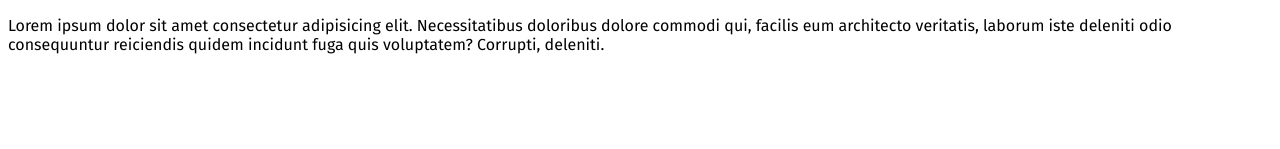
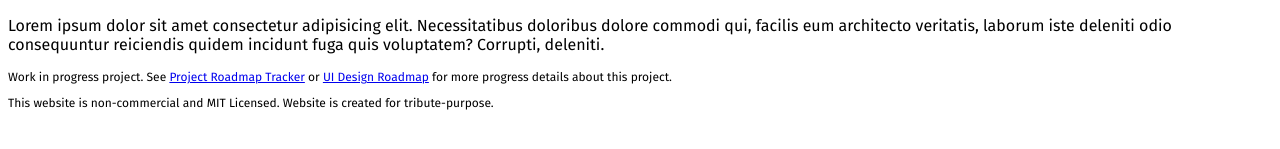
Before and after one commit to vrtpro/evelyn, a Vue app: page / in a window 1280 px wide. Shown: the part 537-686 px from the top of the page. Built offline with nearby package versions, Linux system fonts and the light colour scheme.

Commit message:
feat: specify additional notes
Add some text that defining if this web & project is non-commercial, mit
licensed, and created for tribute-purpose

```diff
--- a/src/pages/Home.vue
+++ b/src/pages/Home.vue
@@ -32,6 +32,15 @@
             quis voluptatem? Corrupti, deleniti.
         </p>
     </div>
+    <p class="fira-sans wip">
+        Work in progress project. See
+        <a href="https://github.com/gifaldyazkaa/evelyn/projects/1" target="_blank">Project Roadmap Tracker</a> or
+        <a href="https://github.com/gifaldyazkaa/evelyn/projects/2" target="_blank">UI Design Roadmap</a> for more
+        progress details about this project.
+    </p>
+    <p class="fira-sans wip mb-3">
+        This website is non-commercial and MIT Licensed. Website is created for tribute-purpose.
+    </p>
 </template>
 
 <script lang="ts">
@@ -64,4 +73,10 @@ p {
 .fira-sans {
     font-family: $fira_sans;
 }
+.wip {
+    font-size: 12px;
+}
+.mb-3 {
+    margin-bottom: 5px;
+}
 </style>
```
